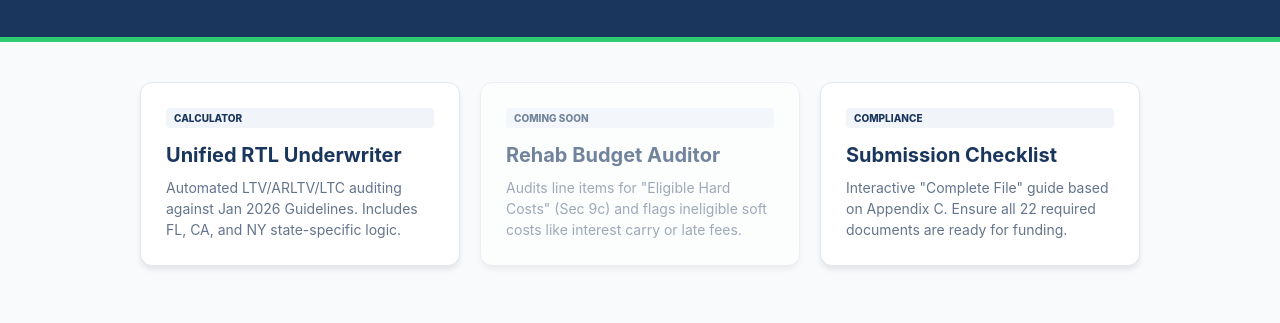
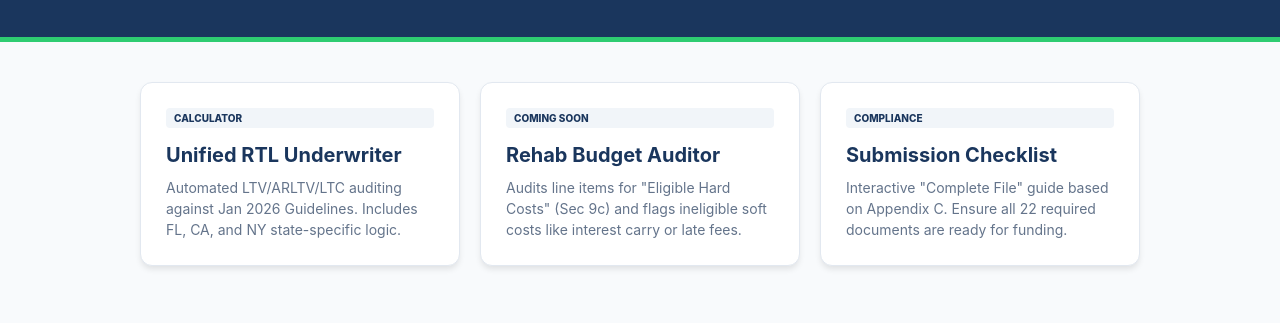
Before and after one commit to akashsemonsz-wq/Fidelis-Analyst-Portal, a plain HTML site: page index.html in a window 1280 px wide. Shown: the part 104-427 px from the top of the page. Drawn offline with Linux system fonts and the light colour scheme.

Commit message:
Update index.html

```diff
--- a/index.html
+++ b/index.html
@@ -42,7 +42,7 @@
             <p>Automated LTV/ARLTV/LTC auditing against Jan 2026 Guidelines. Includes FL, CA, and NY state-specific logic.</p>
         </a>
 
-        <a href="#" class="card" style="opacity: 0.6; cursor: not-allowed;">
+        <a href="rehab-auditor.html" class="card" >
             <span class="tag">Coming Soon</span>
             <h2>Rehab Budget Auditor</h2>
             <p>Audits line items for "Eligible Hard Costs" (Sec 9c) and flags ineligible soft costs like interest carry or late fees.</p>
```
